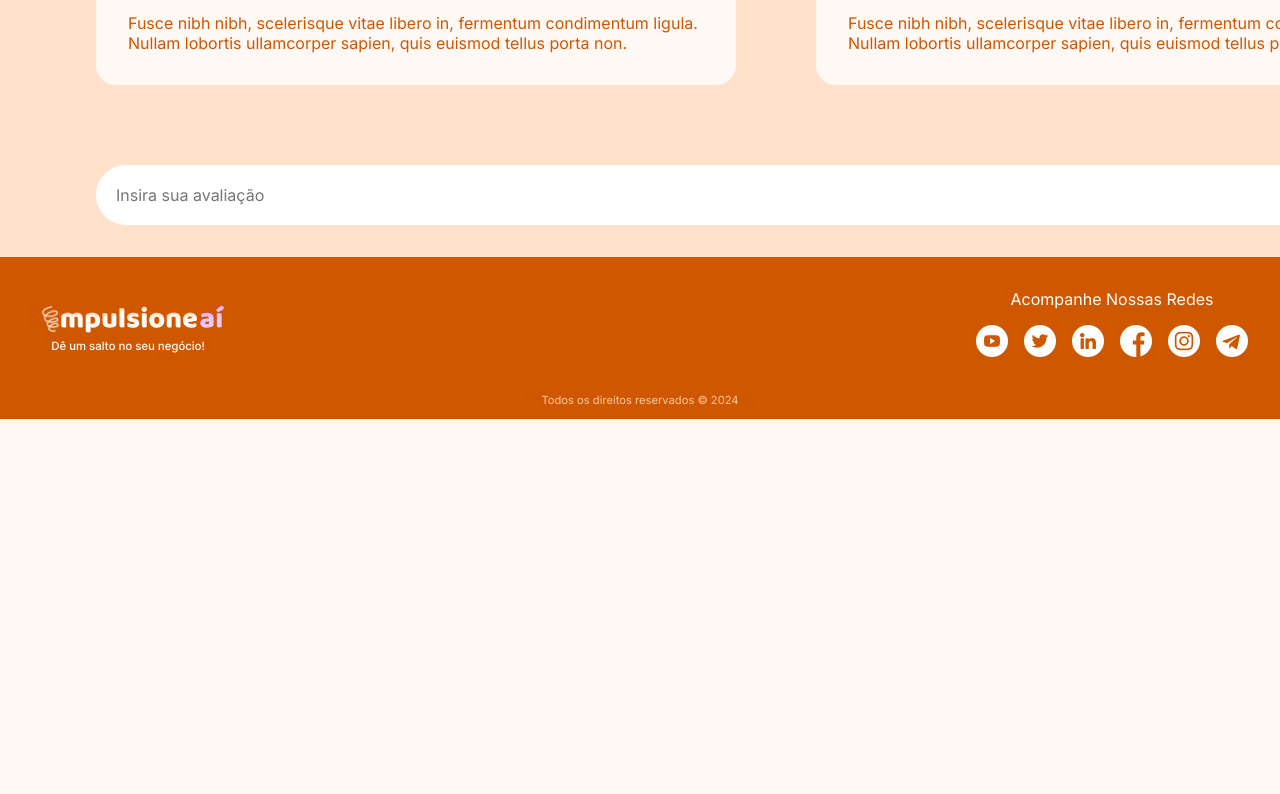
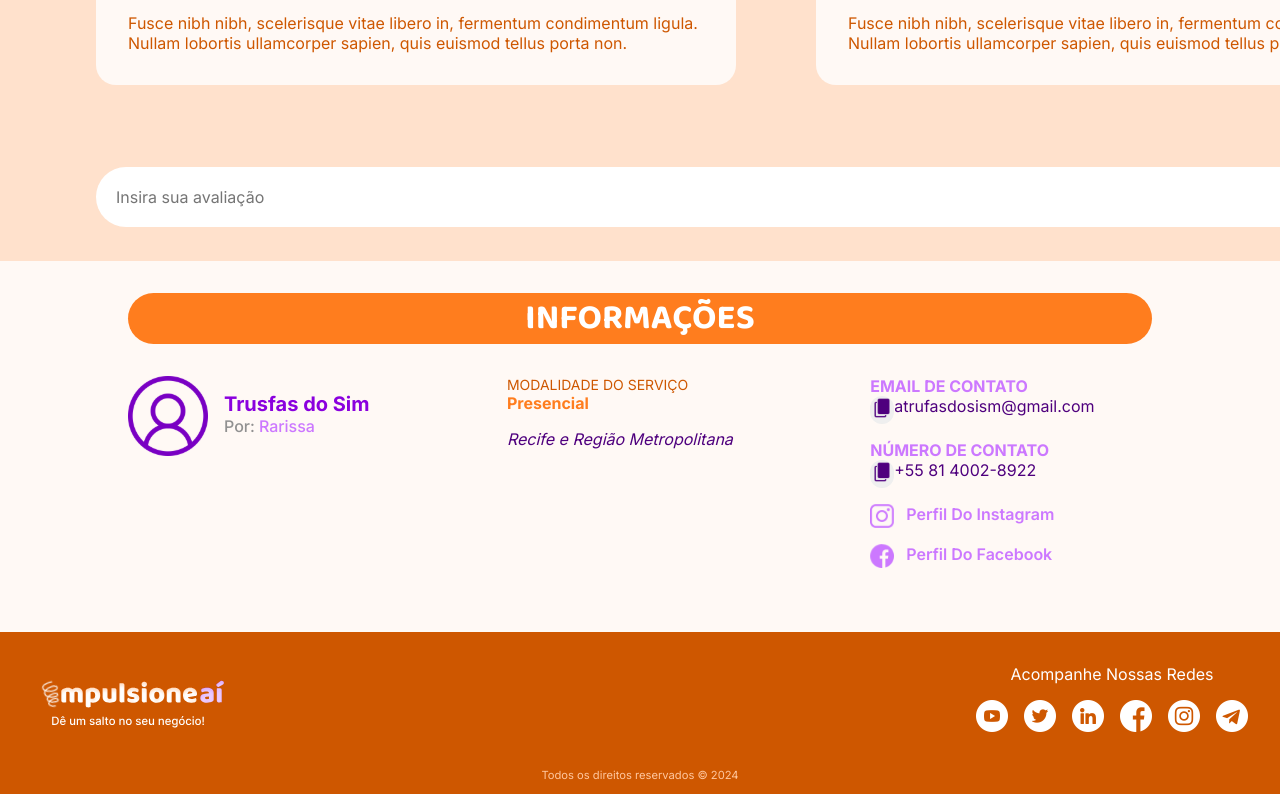
Before and after one commit to Rarissak/impulsioneAi, a React (Vite) app: page /vitrine in a window 1280 px wide. Shown: the part 1635-2429 px from the top of the page. Before the commit the page ends 2054 px from the top, so only its background shows below. Built offline with nearby package versions, Linux system fonts and the light colour scheme.

Commit message:
feat: pagina Vitrine finalizada

```diff
--- a/src/pages/UsuarioComum/Home/index.jsx
+++ b/src/pages/UsuarioComum/Home/index.jsx
@@ -28,7 +28,7 @@ function Home(){
         <Header></Header>
 
         <nav id='barraLinks'>
-            <BarraLinkExterno id='fundoLaranja' name={'GATRONOMIA'} link={''}></BarraLinkExterno>
+            <BarraLinkExterno id='fundoLaranja' name={'GASTRONOMIA'} link={''}></BarraLinkExterno>
             <BarraLinkExterno id='fundoLaranja' name={'MODA'} link={''}></BarraLinkExterno>
             <BarraLinkExterno id='fundoLaranja' name={'ARTESANATO'} link={''}></BarraLinkExterno>
             <BarraLinkExterno id='fundoLaranja' name={'TECNOLOGIA'} link={''}></BarraLinkExterno>
--- a/src/pages/UsuarioComum/Vitrine/index.jsx
+++ b/src/pages/UsuarioComum/Vitrine/index.jsx
@@ -12,8 +12,11 @@ import Produto from '../../../components/produto/produto';
 import Trufa from './image 1.jpg';
 import SendMensage from '../../../assets/sendMensageIcon.svg';
 import HeartLine from '../../../assets/heratLineIcon.svg';
+import FacebookRoxo from '../../../assets/facebookRoxo.svg';
+import InstagramRoxo from '../../../assets/instagramRoxo.svg';
 import Favoritar from '../../../utils/favoritar';
-
+import CopiarTexto from '../../../utils/copiarTexto';
+import UserIcon from '../../../assets/userIcon.svg';
 
 //Imagens do carrossel
 import Artesanado from '../../../assets/artesanato.png'
@@ -32,7 +35,7 @@ function Vitrine(){
             <div className='blocoRoxo'>
 
                 <nav id='barraLinks'>
-                    <BarraLinkExterno id='fundoRoxoClaro' name={'GATRONOMIA'} link={''}></BarraLinkExterno>
+                    <BarraLinkExterno id='fundoRoxoClaro' name={'GASTRONOMIA'} link={''}></BarraLinkExterno>
                     <BarraLinkExterno id='fundoRoxoClaro' name={'MODA'} link={''}></BarraLinkExterno>
                     <BarraLinkExterno id='fundoRoxoClaro' name={'ARTESANATO'} link={''}></BarraLinkExterno>
                     <BarraLinkExterno id='fundoRoxoClaro' name={'TECNOLOGIA'} link={''}></BarraLinkExterno>
@@ -115,7 +118,7 @@ function Vitrine(){
 
             <section id="bloco3">
                 <BoxInfo title={"Avaliações"} idBox={'titleBoxLaranja'} idDivisor={'divisorLaranja'}></BoxInfo>
-                <div className='teste' id="boxLaranja">
+                <div className='avaliacoes' id="boxLaranja">
                     <div className='boxAvaliacoes'>
                         <div className='caixaAvaliacao'>
                             <h3>Keylane Cardoso</h3>
@@ -134,14 +137,67 @@ function Vitrine(){
                             <p>Fusce nibh nibh, scelerisque vitae libero in, fermentum condimentum ligula. Nullam lobortis ullamcorper sapien, quis euismod tellus porta non.</p>
                         </div>
                     </div>
-                    <div id='inputAvaliacao'>
+                    <form id='inputAvaliacao'>
                         <input type='text'
                                 placeholder="Insira sua avaliação"
                                 placeholderTextColor="#8b9cb5"
                                 maxLength={100}>
                         </input>
-                        <img src={SendMensage} alt='icon de enviar mensagem'></img>
+                        <button type="submit">
+                            <img src={SendMensage} alt='icon de enviar mensagem' />
+                        </button>
+                    </form>
+                </div>
+            </section>
+            <section id='bloco4'>
+                <div id='conteudoBloco'>
+                    <h1 className='title' id='tituloBloco4'>INFORMAÇÕES</h1>
+                    <div id='colunas'>
+                        <div className='coluna' id='fotoNome'>
+                            <img id='fotoPerfil' src={UserIcon} alt='Iconde de perfil'/>
+                            <div id='fotoTexto'>
+                                <h1>Trusfas do Sim</h1>
+                                <div id='colunaTexto'>
+                                    <h5>Por:</h5>
+                                    <h4>Rarissa</h4>
+                                </div>
+                            </div>
+                        </div>
+
+                        <div className='coluna'>
+                            <div>
+                                <h2>MODALIDADE DO SERVIÇO</h2>
+                                <h4>Presencial</h4>
+                            </div>
+                            <h3>Recife e Região Metropolitana</h3>
+                        </div>
+                        <div className='coluna'>
+                            <div className='contatos'>
+                                <h4>EMAIL DE CONTATO</h4>
+                                <div className='contato'>
+                                    <CopiarTexto texto='atrufasdosism@gmail.com'/>
+                                    <p>atrufasdosism@gmail.com</p>
+                                </div>
+                            </div>
+                            <div className='contatos'>
+                                <h4>NÚMERO DE CONTATO</h4>
+                                <div className='contato'>
+                                    <CopiarTexto texto='+55 81 4002-8922'/>
+                                    <p>+55 81 4002-8922</p>
+                                </div>
+                            </div>
+                            <a className='redeSocial' href='https://www.instagram.com/trufasdosim_/' target="_blank">
+                                <img src={InstagramRoxo} alt='icon do instagram'/>
+                                <p>Perfil Do Instagram</p>
+                            </a>
+                            <a className='redeSocial' href='https://www.instagram.com/trufasdosim_/' target="_blank">
+                                <img src={FacebookRoxo} alt='icon do facebook'/>
+                                <p>Perfil Do Facebook</p>
+                            </a>
+                        </div>
                     </div>
+
+
                 </div>
             </section>
         </body>
--- a/src/pages/UsuarioComum/Vitrine/vitrine.css
+++ b/src/pages/UsuarioComum/Vitrine/vitrine.css
@@ -67,7 +67,7 @@
 }
 
 
-.teste {
+.avaliacoes {
     padding-bottom: 2em;
     width: 100%;
     display: grid !important ;
@@ -76,6 +76,7 @@
     justify-content: space-around;
     padding-left: 6rem;
     padding-right: 6rem;
+    background-color: #dfdfdf;
     /* margin-top: -40px;
     z-index: 1; */
 }
@@ -109,3 +110,98 @@
 #inputAvaliacao input:focus {
     border: 1px solid #dfdfdf;
 }
+
+/* Bloco 4 */
+
+/* <section id='bloco4'>
+className='title'
+className='coluna'>
+className='contato'>
+className='redeSocial' */
+
+#bloco4{
+    margin-top: 2rem;
+    margin-bottom: 4rem;
+}
+
+#conteudoBloco {
+    width: 80%;
+}
+
+#tituloBloco4{
+    color:#ffffff;
+    background-color: #FF7D1E;
+    width: 100%;
+    text-align: center;
+    padding: 0.5rem;
+    border-radius: 50px;
+}
+
+#colunas {
+    display: grid;
+    grid-template-columns: auto auto auto;
+    gap: 5rem;
+}
+
+.coluna {
+    display: flex;
+    flex-direction: column;
+    align-items: flex-start;
+    gap:1rem;
+    margin-top: 2rem;
+}
+
+#fotoNome {
+    display: flex;
+    flex-direction: row;
+}
+
+#fotoTexto{
+    margin-top: 1rem;
+}
+
+#fotoPerfil {
+    width: 5rem;
+}
+
+#colunaTexto {
+    display: flex;
+    gap: 0.25rem;
+}
+
+.contato {
+    display: flex;
+    flex-direction: row;
+}
+
+.contatos h4 { color: #CC78FF; }
+#fotoTexto h1 { color: #8A00DE; font-size: 20px;}
+#colunaTexto h4 { color: #CC78FF; font-weight: 500}
+#colunaTexto h5 { color: #919191; font-weight: 500}
+.contatos p { color: #4F007E; }
+.coluna h2 { color: #CE5700; font-weight: 400; font-size: 14px;}
+.coluna h4 { color: #FF7D1E; }
+.contatos h4 { color: #CC78FF; }
+
+.coluna h3 {
+    color: #4F007E;
+    font-weight: 400;
+    font-style: italic;
+}
+
+.redeSocial img {
+    width: 1.5rem;
+}
+
+.redeSocial {
+    display: flex;
+    flex-direction: row;
+    gap: 0.75rem;
+    text-decoration: none;
+    font-weight: 600;
+    color: #CC78FF !important;
+}
+
+#inputAvaliacao button {
+    background-color: #FFE1CC;
+}
```
Also changed, not shown: src/assets/copiarArquivoIcon.svg (added), src/utils/abrirModal.jsx (deleted), src/utils/fecharModal.jsx (deleted).
